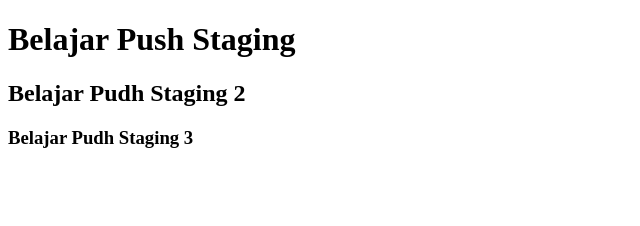
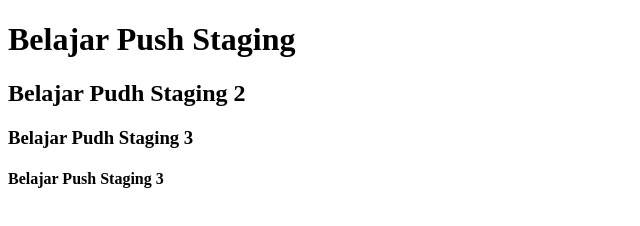
Before and after one commit to stevenfernandop/belajar-niomic, a plain HTML site: page header.html in a window 1280 px wide. Shown: the whole page, without its empty margins (0-640 px from the left). Drawn offline with Linux system fonts and the light colour scheme.

Commit message:
Add Element h4

```diff
--- a/header.html
+++ b/header.html
@@ -10,6 +10,7 @@
     <h1>Belajar Push Staging</h1>
     <h2>Belajar Pudh Staging 2</h2>
     <h3>Belajar Pudh Staging 3</h3>
+    <h4>Belajar Push Staging 3</h4>
 
 </body>
 </html>
```
